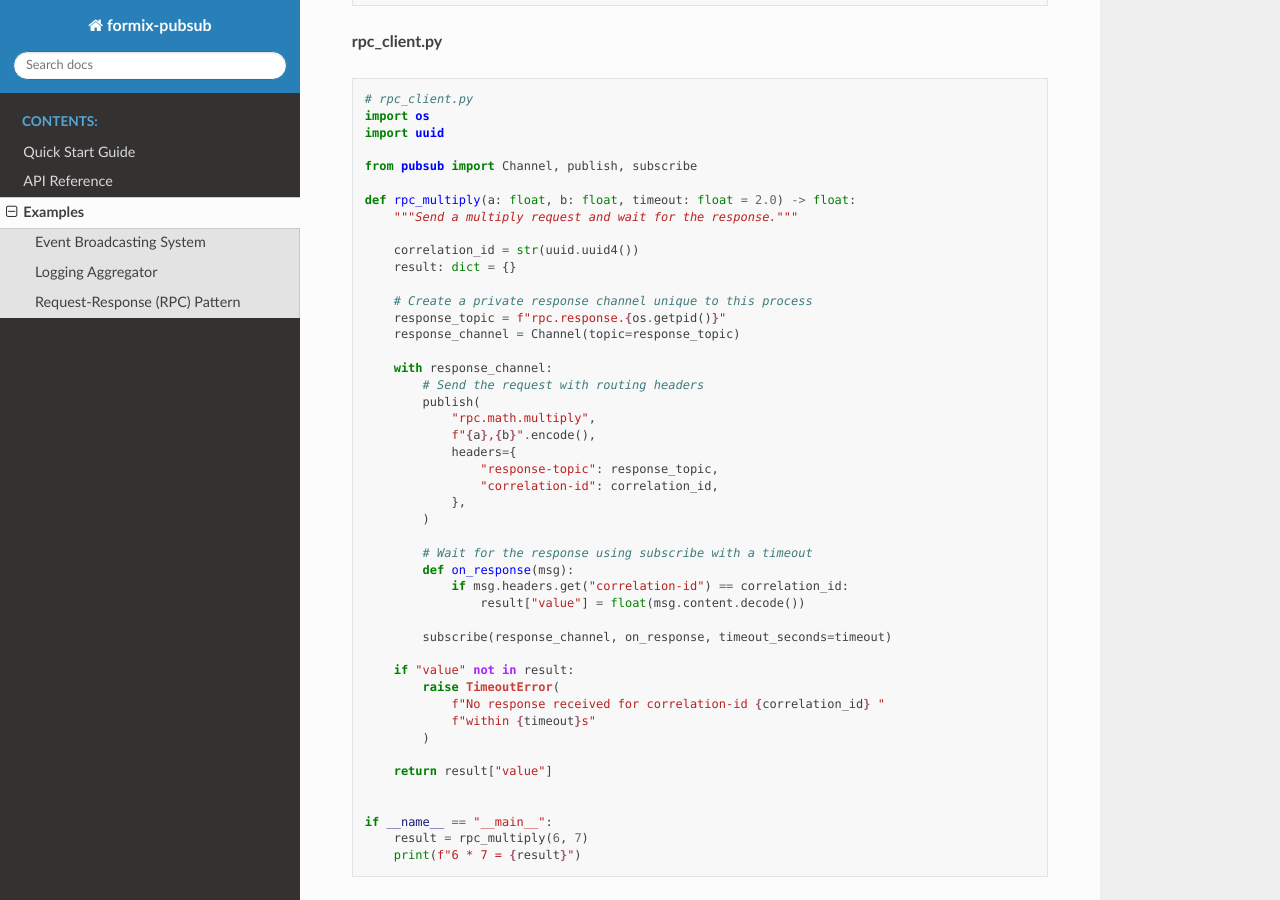
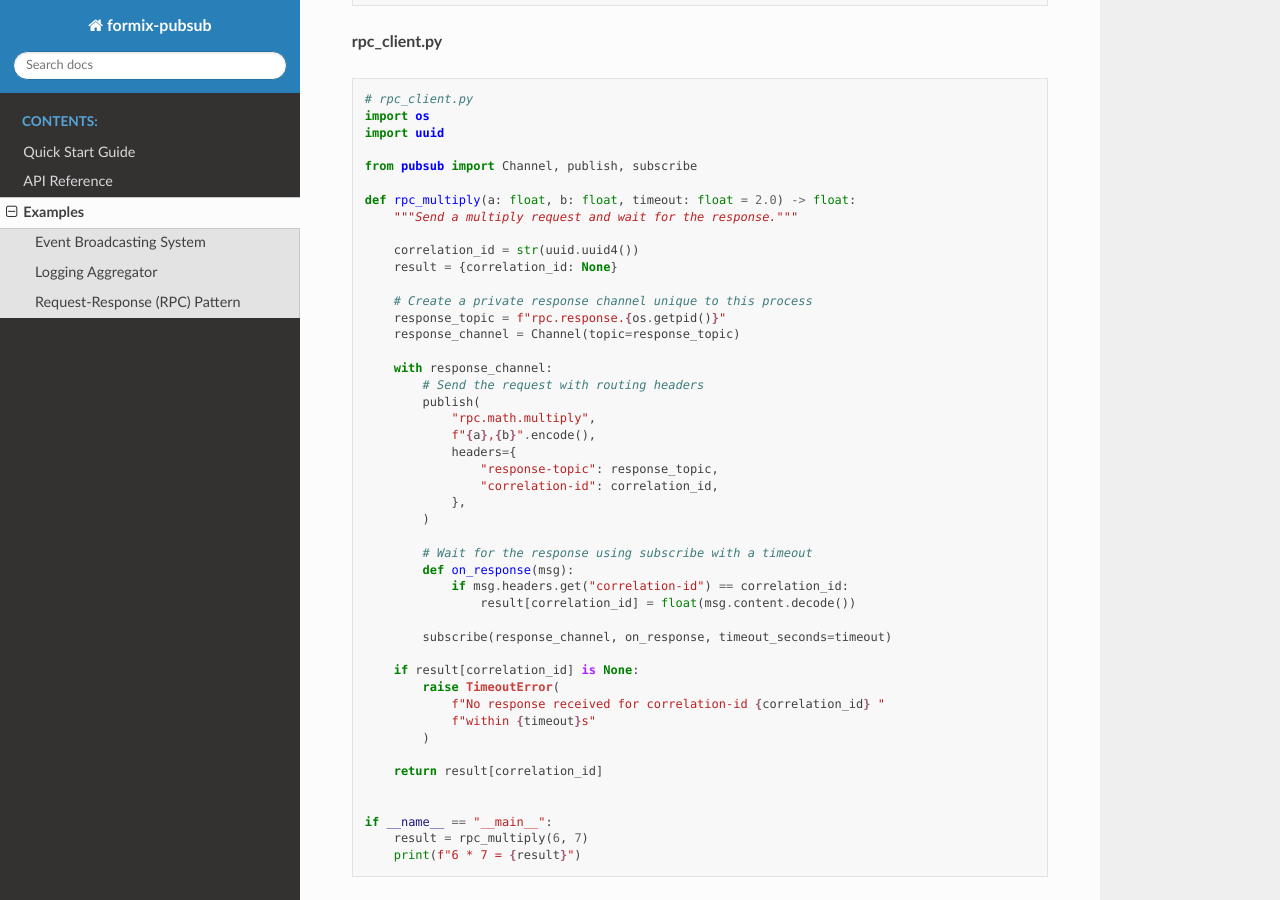
Before and after one commit to formix/pubsub, a Sphinx documentation site: the page built from docs/source/examples.rst, in a window 1280 px wide and 900 px high, scrolled down 2978 px. Built offline with Sphinx 7.4.7 and the Read the Docs theme 3.1.0, drawn with Linux system fonts in a browser that asks for light colours.

Commit message:
fix: update RPC example to correctly handle correlation IDs in response

```diff
--- a/docs/source/examples.rst
+++ b/docs/source/examples.rst
@@ -180,7 +180,7 @@ handling.
        """Send a multiply request and wait for the response."""
 
        correlation_id = str(uuid.uuid4())
-       result: dict = {}
+       result = {correlation_id: None}
 
        # Create a private response channel unique to this process
        response_topic = f"rpc.response.{os.getpid()}"
@@ -200,17 +200,17 @@ handling.
            # Wait for the response using subscribe with a timeout
            def on_response(msg):
                if msg.headers.get("correlation-id") == correlation_id:
-                   result["value"] = float(msg.content.decode())
+                   result[correlation_id] = float(msg.content.decode())
 
            subscribe(response_channel, on_response, timeout_seconds=timeout)
 
-       if "value" not in result:
+       if result[correlation_id] is None:
            raise TimeoutError(
                f"No response received for correlation-id {correlation_id} "
                f"within {timeout}s"
            )
 
-       return result["value"]
+       return result[correlation_id]
 
 
    if __name__ == "__main__":
```
Also changed, not shown: README.md (+5 -5 lines).
